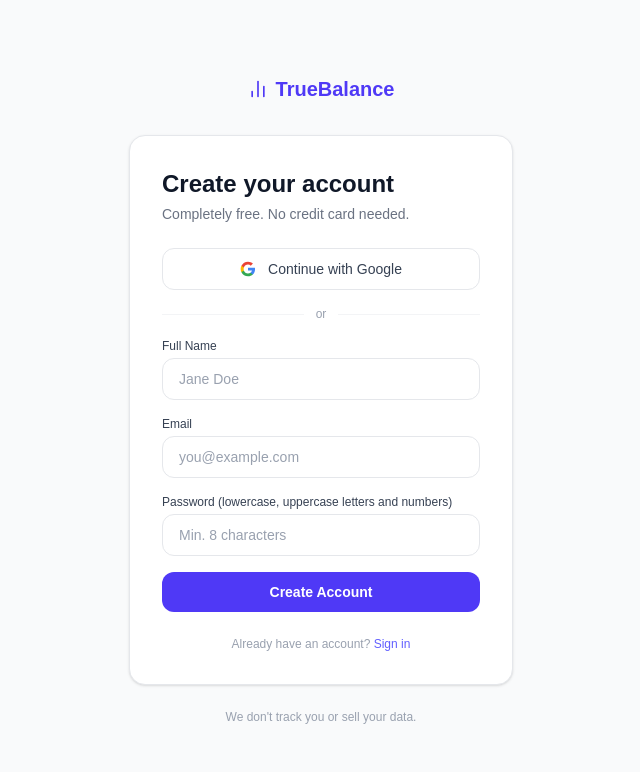
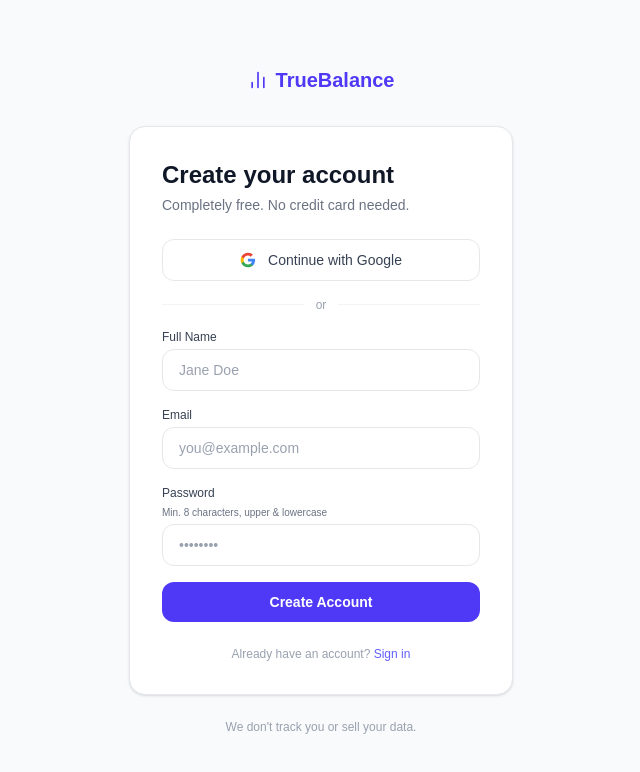
Before and after one commit to slbububu/TrueBalance, a Next.js app in the folder frontend/: page /register in a window 1280 px wide. Shown: the top 772 px of the page, without its empty margins (319-959 px from the left). Built offline with nearby package versions, Linux system fonts and the light colour scheme; no server answers.

Commit message:
Refactor registration logic and update password section
Refactored error handling and registration logic for better readability and maintainability. Updated password input placeholder and corrected the password section description.

```diff
--- a/frontend/app/register/page.tsx
+++ b/frontend/app/register/page.tsx
@@ -25,7 +25,6 @@
       default:                        return "Something went wrong. Ensure you meet the password requirements and try again.";
     }
   }
-
 
   const handleEmailRegister = async (e: React.FormEvent) => {
     e.preventDefault();
@@ -60,7 +59,6 @@
 
   return (
     <div className="min-h-screen bg-gray-50 flex flex-col items-center justify-center px-4">
-
       <Link href="/" className="flex items-center gap-2 text-indigo-600 font-bold text-xl mb-8">
         <BarChart2 className="w-5 h-5" />
         TrueBalance
@@ -108,14 +106,17 @@
               className="w-full border border-gray-200 rounded-xl px-4 py-2.5 text-sm text-gray-900 placeholder-gray-400 focus:outline-none focus:ring-2 focus:ring-indigo-500 focus:border-transparent"
             />
           </div>
-          <div>
-            <label className="block text-xs font-medium text-gray-700 mb-1">Password (lowercase, uppercase letters and numbers)</label>
+
+          {/* Corrected Password Section */}
+          <div className="space-y-1">
+            <label className="block text-xs font-medium text-gray-700">Password</label>
+            <p className="text-[10px] text-gray-500">Min. 8 characters, upper & lowercase</p>
             <input
               type="password"
               value={password}
               onChange={(e) => setPassword(e.target.value)}
               required
-              placeholder="Min. 8 characters"
+              placeholder="••••••••"
               className="w-full border border-gray-200 rounded-xl px-4 py-2.5 text-sm text-gray-900 placeholder-gray-400 focus:outline-none focus:ring-2 focus:ring-indigo-500 focus:border-transparent"
             />
           </div>
```
Lines whose indentation alone changed are shown as unchanged.
